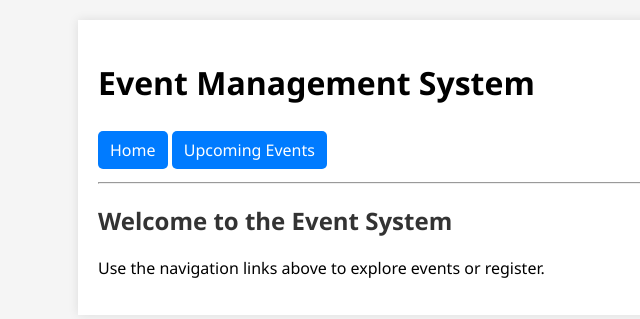
After one commit to dablu757/event_system, a Django app: page / in a window 1280 px wide. The commit adds this page. Shown: the top 319 px of the page, without its empty margins (142-782 px from the left). Run offline with Django 5.2, Linux system fonts and the light colour scheme.

Commit message:
stylr added

```diff
--- /dev/null
+++ b/event_system/event/templates/base.html
@@ -0,0 +1,25 @@
+{% load static %}
+
+<!DOCTYPE html>
+<html>
+<head>
+    <title>Event System</title>
+    <link rel="stylesheet" type="text/css" href="{% static 'style.css' %}">
+</head>
+<body>
+    <div class="container">
+        <h1>Event Management System</h1>
+        <nav>
+            <a href="{% url 'home' %}">Home</a>
+            <a href="{% url 'event_list' %}">Upcoming Events</a>
+        </nav>
+        <hr>
+        {% if messages %}
+            {% for message in messages %}
+                <p style="color: red;">{{ message }}</p>
+            {% endfor %}
+        {% endif %}
+        {% block content %}{% endblock %}
+    </div>
+</body>
+</html>
--- a/event_system/event/templates/events/attendee_list.html
+++ b/event_system/event/templates/events/attendee_list.html
@@ -1,4 +1,6 @@
-{% extends "base.html" %}
+{% load static %}
+
+{% extends 'base.html' %}
 {% block content %}
     <h2>Attendees for {{ event.name }}</h2>
     <ul>
@@ -6,7 +8,6 @@
             <li>{{ attendee.name }} ({{ attendee.email }})</li>
         {% endfor %}
     </ul>
-
     <div>
         {% if attendees.has_previous %}
             <a href="?page={{ attendees.previous_page_number }}">Previous</a>
--- /dev/null
+++ b/event_system/event/templates/events/home.html
@@ -0,0 +1,5 @@
+{% extends 'base.html' %}
+{% block content %}
+    <h2>Welcome to the Event System</h2>
+    <p>Use the navigation links above to explore events or register.</p>
+{% endblock %}
--- a/event_system/event/urls.py
+++ b/event_system/event/urls.py
@@ -2,7 +2,8 @@ from django.urls import path
 from . import views
 
 urlpatterns = [
-    path('', views.event_list, name='event_list'),
+    path('', views.home, name='home'),
+    path('events/', views.event_list, name='event_list'),
     path('events/<int:event_id>/register/', views.register_view, name='register'),
     path('events/<int:event_id>/attendees/', views.attendee_list, name='attendee_list'),
 ]
--- a/event_system/event/views.py
+++ b/event_system/event/views.py
@@ -7,6 +7,12 @@ from .models import Event, Attendee
 from .services import register_attendee
 from django.core.paginator import Paginator
 from django.contrib import messages
+
+from django.shortcuts import render
+
+def home(request):
+    return render(request, 'events/home.html')
+
 
 def event_list(request):
     events = Event.objects.filter(start_time__gte=timezone.now()).order_by('start_time')
--- a/event_system/event_system/settings.py
+++ b/event_system/event_system/settings.py
@@ -132,6 +132,7 @@ USE_TZ = True
 # https://docs.djangoproject.com/en/5.2/howto/static-files/
 
 STATIC_URL = 'static/'
+STATICFILES_DIRS = [os.path.join(BASE_DIR, 'static')]
 
 # Default primary key field type
 # https://docs.djangoproject.com/en/5.2/ref/settings/#default-auto-field
--- /dev/null
+++ b/event_system/static/style.css
@@ -0,0 +1,31 @@
+body {
+    font-family: 'Segoe UI', sans-serif;
+    background-color: #f5f5f5;
+    margin: 20px;
+}
+
+.container {
+    max-width: 800px;
+    margin: auto;
+    padding: 20px;
+    background: white;
+    box-shadow: 0 0 10px rgba(0,0,0,0.1);
+}
+
+h2 {
+    color: #333;
+}
+
+a, button {
+    background-color: #007BFF;
+    color: white;
+    text-decoration: none;
+    padding: 8px 12px;
+    border-radius: 5px;
+    margin: 5px 0;
+    display: inline-block;
+}
+
+a:hover, button:hover {
+    background-color: #0056b3;
+}
```
Also changed, not shown: event_system/event/templates/events/base.html (deleted, +0 -16 lines), event_system/event/templates/events/event_list.html (+8 -8 lines), 4 other files. Lines whose indentation alone changed are shown as unchanged.
